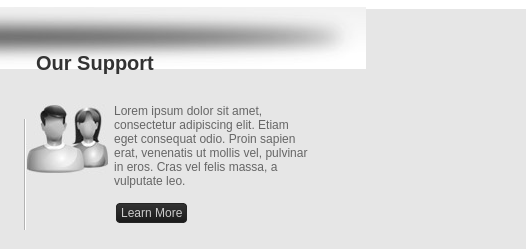
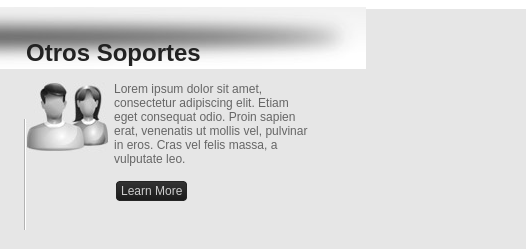
Before and after one commit to vladimirgith/Prueba, a plain HTML site: page prueba-GIT/index.html in a window 1280 px wide. Shown: the part 465-714 px from the top of the page, 754-1280 px from the left. Drawn offline with Linux system fonts and the light colour scheme.

Commit message:
version 1.1
Cambio en linea 64

```diff
--- a/prueba-GIT/index.html
+++ b/prueba-GIT/index.html
@@ -61,7 +61,7 @@ swfobject.embedSWF("cu3er.swf", "cu3er-container", "960", "270", "9", "expressIn
         <a href="#" class="button"><span>Learn More</span></a></p>
     </div>
     <div class="box last">
-      <h1>Our Support</h1>
+      <h2>Otros Soportes</h2>
       <a class="support" href="#">Our Support</a>
       <p><a>Lorem ipsum dolor sit amet, consectetur adipiscing elit. Etiam eget consequat odio. Proin sapien erat, venenatis ut mollis vel, pulvinar in eros. Cras vel felis massa, a vulputate leo.</a><br />
         <br />
```
